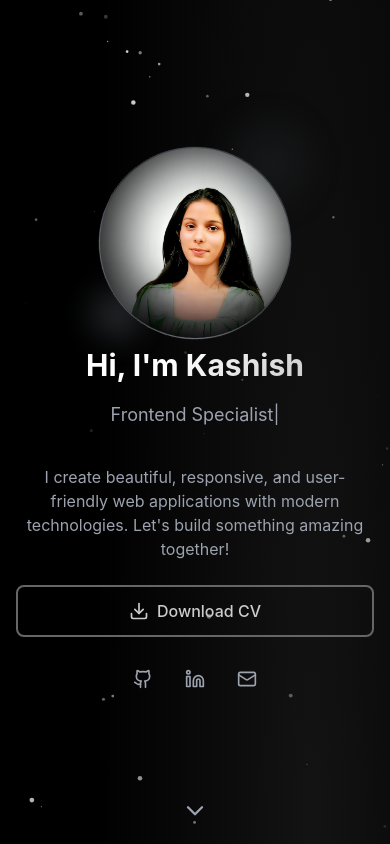
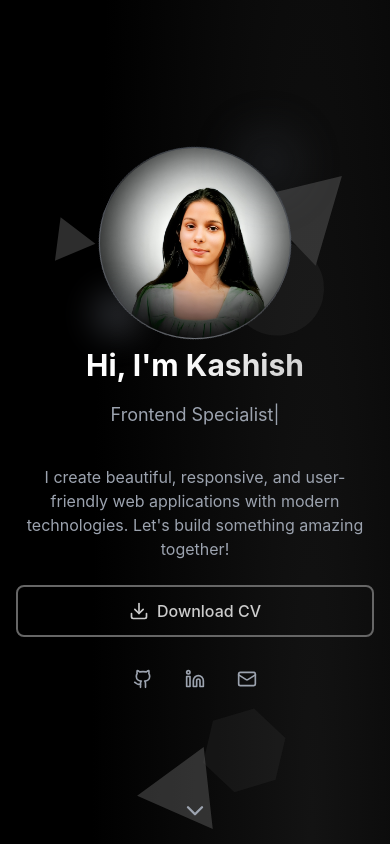
Before and after one commit to Vermakashish001/My_portfolio, a Next.js app: page / in a window 390 px wide. Shown: the top 844 px of the page. Built offline with nearby package versions, Linux system fonts and the light colour scheme.

Commit message:
feat: Optimize ParticleBackground for improved mobile performance and visual effects

```diff
--- a/components/ParticleBackground.tsx
+++ b/components/ParticleBackground.tsx
@@ -20,179 +20,100 @@ const ParticleBackground = () => {
             value: 'transparent',
           },
         },
-        fpsLimit: 120,
+        fpsLimit: 60, // Reduced from 120 for better mobile performance
         interactivity: {
           events: {
             onClick: {
               enable: true,
-              mode: 'push',
+              mode: 'repulse',
             },
             onHover: {
               enable: true,
-              mode: 'bubble',
+              mode: 'grab',
             },
             resize: true,
           },
           modes: {
-            push: {
-              quantity: 3,
+            repulse: {
+              distance: 200,
+              duration: 0.4,
             },
-            bubble: {
-              distance: 200,
-              size: 8,
-              duration: 2,
-              opacity: 0.8,
+            grab: {
+              distance: 150,
+              links: {
+                opacity: 0.2,
+              },
             },
           },
         },
         particles: {
           color: {
-            value: ['#ffffff', '#f0f0f0', '#e0e0e0', '#d0d0d0'],
+            value: ['#333333', '#444444', '#555555', '#666666', '#777777'],
           },
           links: {
-            enable: false, // Disable links for star effect
+            enable: false,
           },
           move: {
             direction: 'none',
             enable: true,
             outModes: {
-              default: 'out',
+              default: 'bounce',
             },
             random: true,
             speed: {
-              min: 0.1,
-              max: 0.5,
+              min: 0.5,
+              max: 2,
             },
             straight: false,
           },
           number: {
             density: {
               enable: true,
-              area: 1000,
+              area: 1500,
             },
-            value: 150, // More particles for dense starfield
+            value: 25, // Fewer, larger geometric shapes
           },
           opacity: {
             value: {
-              min: 0.3,
-              max: 1,
+              min: 0.2,
+              max: 0.5,
             },
             animation: {
               enable: true,
-              speed: 0.5,
+              speed: 0.8,
               minimumValue: 0.1,
             },
           },
           shape: {
-            type: 'circle',
+            type: ['circle', 'triangle', 'polygon'],
+            options: {
+              polygon: {
+                sides: 6,
+              },
+            },
           },
           size: {
             value: {
-              min: 0.5,
-              max: 2.5,
+              min: 20,
+              max: 80,
             },
             animation: {
               enable: true,
-              speed: 1,
-              minimumValue: 0.1,
+              speed: 2,
+              minimumValue: 10,
+            },
+          },
+          rotate: {
+            value: {
+              min: 0,
+              max: 360,
+            },
+            animation: {
+              enable: true,
+              speed: 5,
             },
           },
         },
-        // Add falling comets as a second emitter
-        emitters: [
-          {
-            autoPlay: true,
-            fill: true,
-            life: {
-              wait: false,
-            },
-            rate: {
-              quantity: 1,
-              delay: 2, // New comet every 2 seconds (faster)
-            },
-            shape: 'square',
-            startCount: 0,
-            size: {
-              mode: 'percent',
-              height: 0,
-              width: 0,
-            },
-            position: {
-              x: {
-                random: true,
-                value: 0,
-              },
-              y: {
-                random: false,
-                value: 0,
-              },
-            },
-            particles: {
-              color: {
-                value: '#ffffff', // Pure white for better visibility
-              },
-              links: {
-                enable: false,
-              },
-              move: {
-                angle: {
-                  offset: 45,
-                  value: 135,
-                },
-                direction: 'bottom-right',
-                enable: true,
-                speed: {
-                  min: 8,
-                  max: 20, // Faster speed
-                },
-                outModes: {
-                  default: 'destroy',
-                },
-                trail: {
-                  enable: true,
-                  length: 30, // Longer trail
-                  fillColor: {
-                    value: '#000000',
-                  },
-                },
-              },
-              number: {
-                value: 1,
-              },
-              opacity: {
-                value: {
-                  min: 0.8,
-                  max: 1,
-                },
-                animation: {
-                  enable: true,
-                  speed: 1,
-                  minimumValue: 0,
-                  destroy: 'min',
-                },
-              },
-              shape: {
-                type: 'circle',
-              },
-              size: {
-                value: {
-                  min: 3,
-                  max: 6, // Larger size for visibility
-                },
-              },
-              life: {
-                duration: {
-                  sync: false,
-                  value: {
-                    min: 2,
-                    max: 5, // Shorter duration for more frequent comets
-                  },
-                },
-                count: 1,
-              },
-            },
-          },
-        ],
         detectRetina: true,
       }}
     />
```
